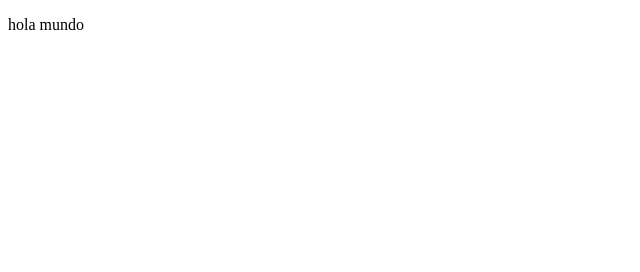
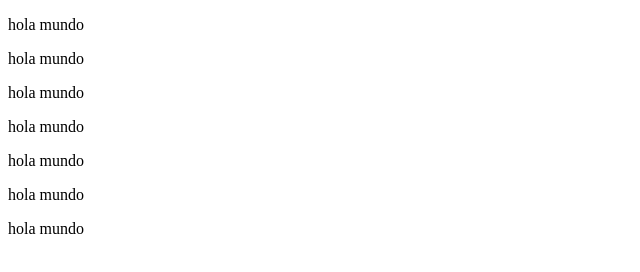
Before and after one commit to Mariocanedo/git-noche, a plain HTML site: page index.html in a window 1280 px wide. Shown: the whole page, without its empty margins (0-640 px from the left). Drawn offline with Linux system fonts and the light colour scheme.

Commit message:
cambios de la rama

```diff
--- a/index.html
+++ b/index.html
@@ -7,5 +7,12 @@
 </head>
 <body>
     <p>hola  mundo </p>
+    <p>hola  mundo </p>
+    <p>hola  mundo </p>
+    <p>hola  mundo </p>
+    <p>hola  mundo </p>
+    <p>hola  mundo </p>
+    <p>hola  mundo </p>
+
 </body>
 </html>
```
